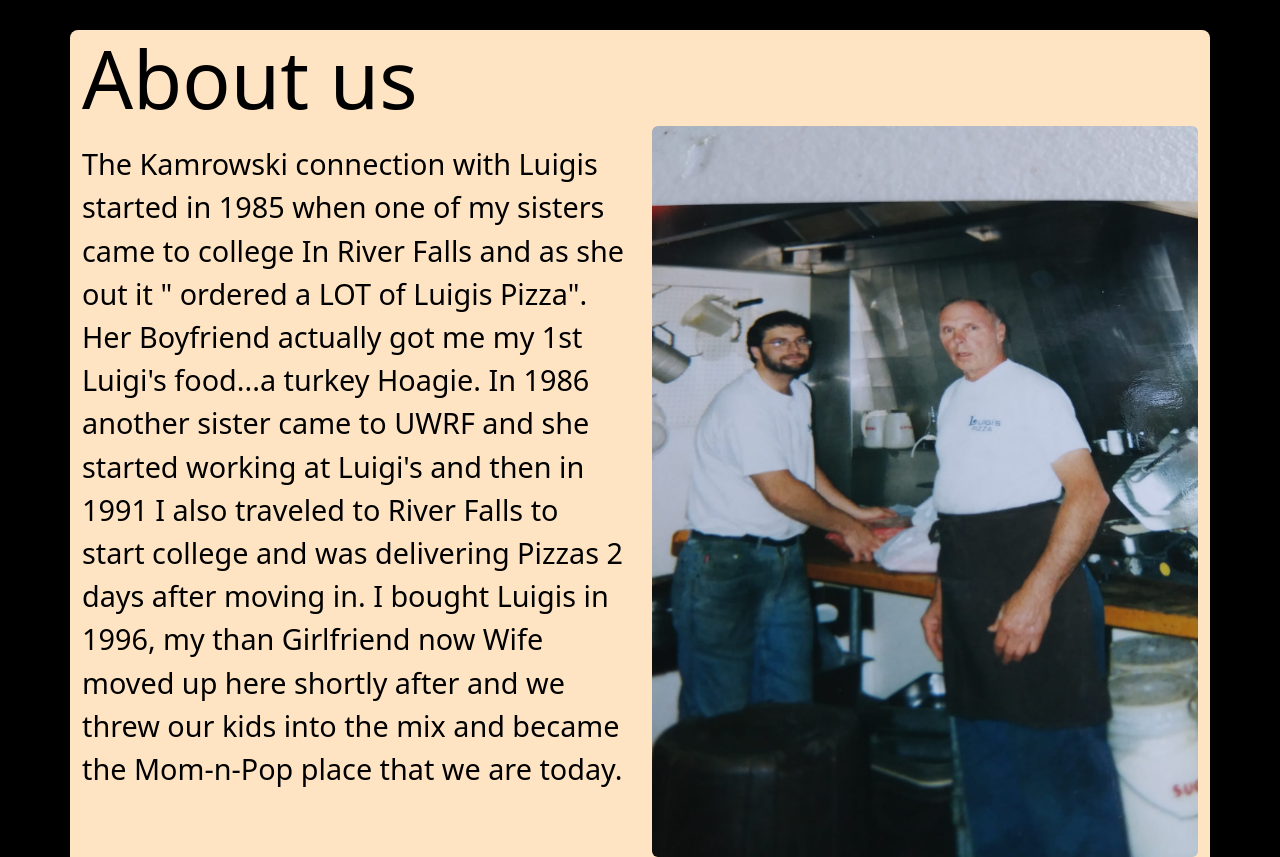
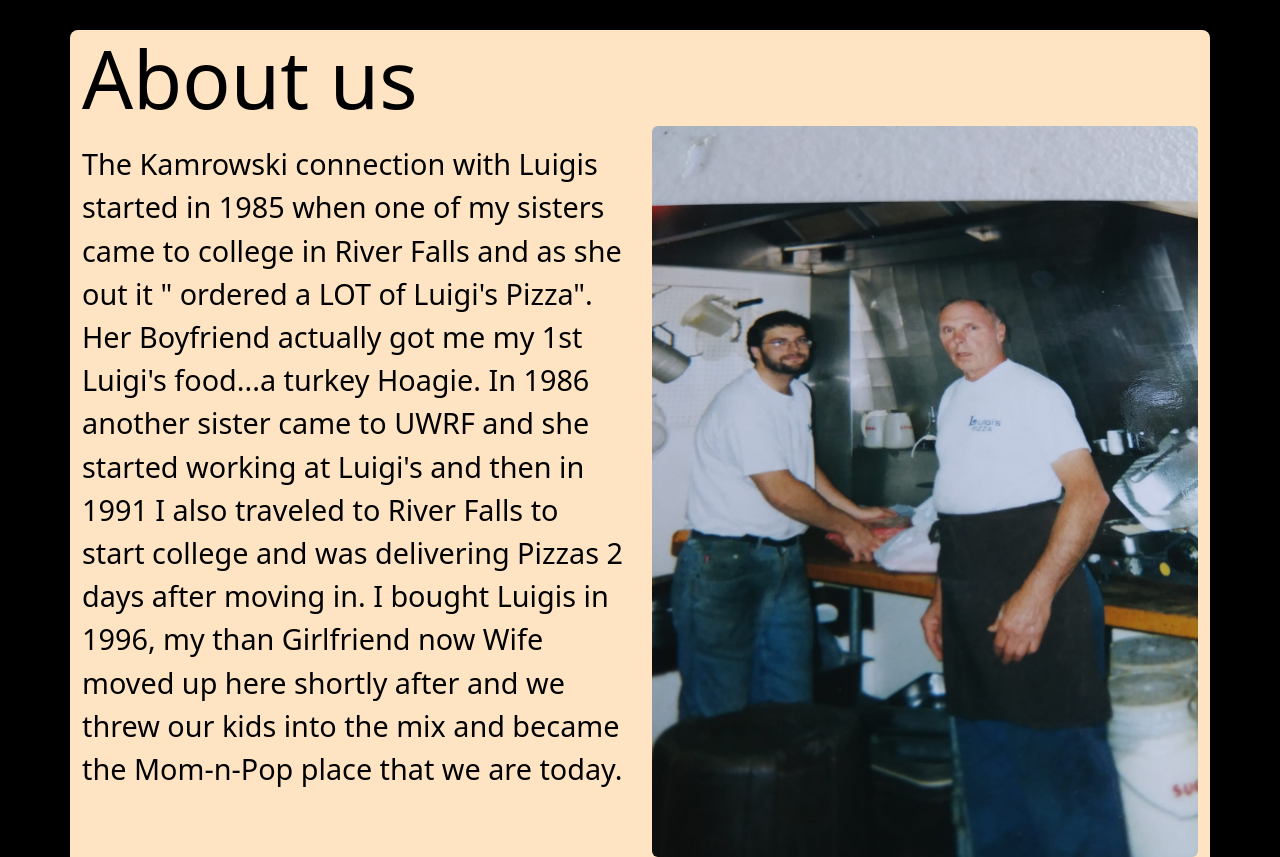
Before and after one commit to LuigisPizzaRF/Website, a website: page index.html in a window 1280 px wide. Shown: the part 4408-5265 px from the top of the page. Drawn offline with nearby package versions, Linux system fonts and the light colour scheme; no server answers.

Commit message:
Update index.html

```diff
--- a/index.html
+++ b/index.html
@@ -430,8 +430,8 @@
                 <div class="col-12 col-sm-6">
                     <p class="body-text">
                         The Kamrowski connection with Luigis started in 1985
-                        when one of my sisters came to college In River Falls
-                        and as she out it " ordered a LOT of Luigis Pizza". Her
+                        when one of my sisters came to college in River Falls
+                        and as she out it " ordered a LOT of Luigi's Pizza". Her
                         Boyfriend actually got me my 1st Luigi's food...a turkey
                         Hoagie. In 1986 another sister came to UWRF and she
                         started working at Luigi's and then in 1991 I also
```
